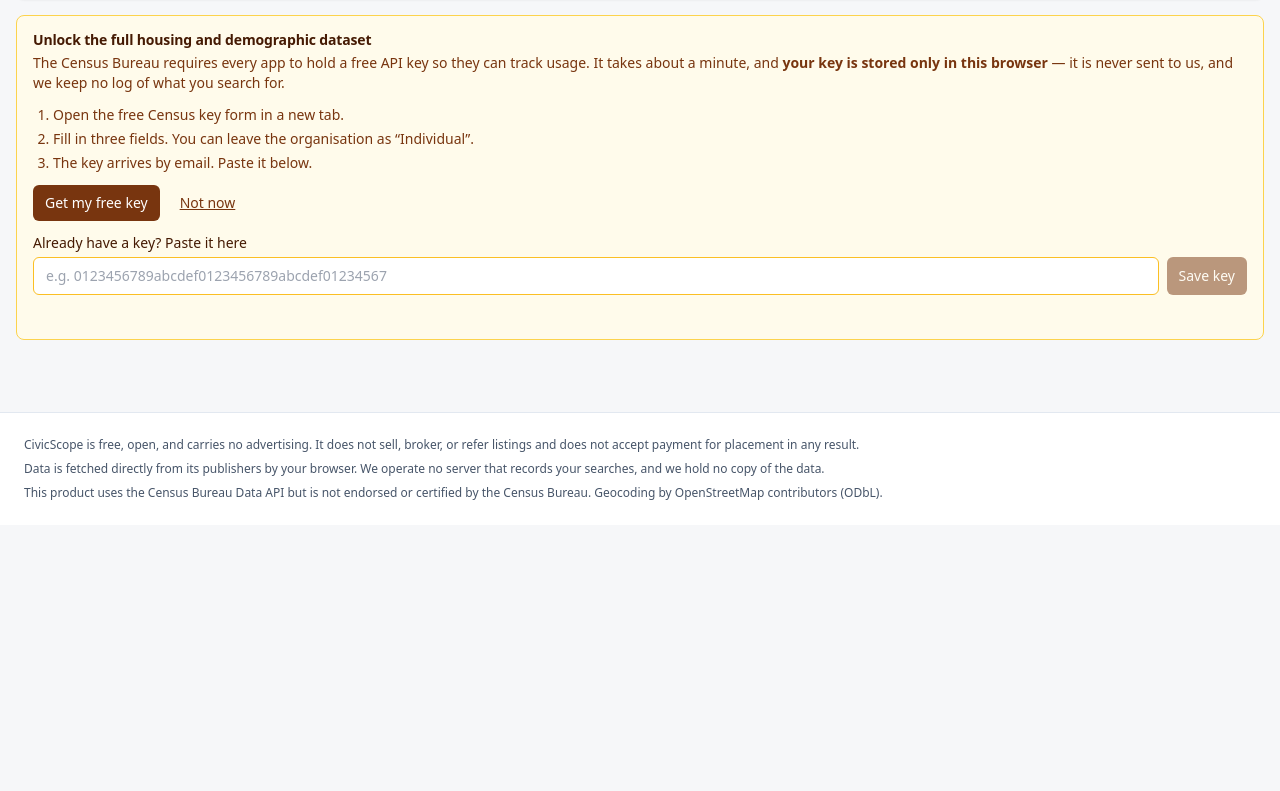
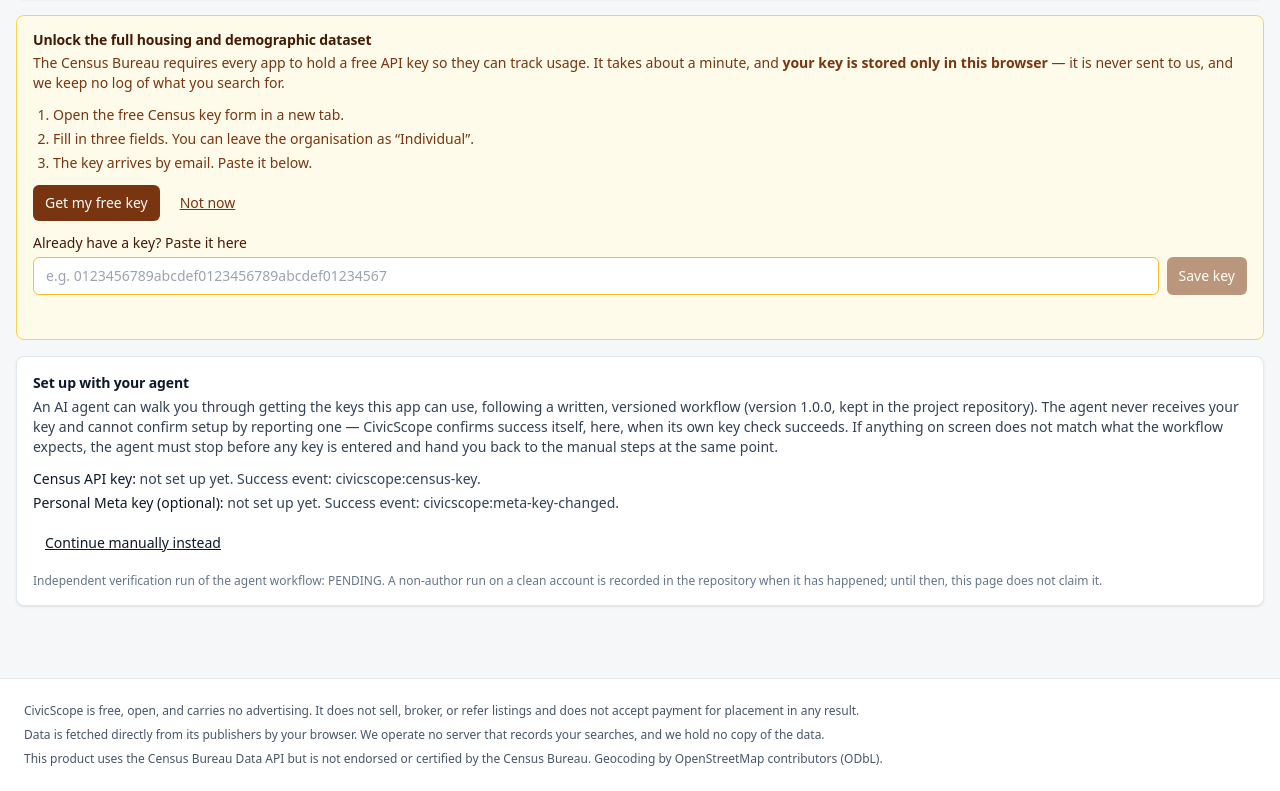
Before and after one commit to Sovereign-Communication/civicscope, a React (Vite) app: page / in a window 1280 px wide. Shown: the part 606-1397 px from the top of the page. Before the commit the page ends 1131 px from the top, so only its background shows below. Built offline with nearby package versions, Linux system fonts and the light colour scheme.

Commit message:
Add the F5a in-app agent handoff entry point

```diff
--- a/src/ui/App.tsx
+++ b/src/ui/App.tsx
@@ -23,6 +23,7 @@ import { StateFilter } from './StateFilter'
 import { MapView } from './MapView'
 import { sortSweepRows } from '../core/sweep-sorting'
 import { AskPanel } from './ai/AskPanel'
+import { AgentHandoff } from './ai/agent-handoff'
 import { figureInputsFromAreaRows, figureInputsFromMetrics } from './ai/figure-input'
 
 type View = 'explore' | 'map' | 'methodology'
@@ -500,6 +501,13 @@ export default function App() {
                 <KeyPrompt onDismiss={() => setShowKeyPrompt(false)} autoFocus={false} />
         </div>
       )}
+
+      {/* F5a entry point: agent-guided setup, confirmed only by the app's
+          own key events. Its manual button lands on the same KeyPrompt the
+          workflow's abort path hands off to. */}
+      <div className="mt-4">
+        <AgentHandoff onOpenManual={() => setShowKeyPrompt(true)} />
+      </div>
     </>
   )
 
--- /dev/null
+++ b/src/ui/ai/agent-handoff.tsx
@@ -0,0 +1,96 @@
+import { useEffect, useState } from 'react'
+import { CENSUS_KEY_EVENT, getCensusKey } from '../../core/censusKey'
+import { META_KEY_EVENT, hasMetaKey } from '../../core/ai/meta-key'
+import { AGENT_ONBOARDING_RUN_STATUS, WORKFLOW_VERSION } from '../../core/ai/agent-workflow'
+
+interface KeyConfirmations {
+  census: boolean
+  meta: boolean
+}
+
+function currentConfirmations(): KeyConfirmations {
+  return { census: getCensusKey() !== undefined, meta: hasMetaKey() }
+}
+
+/**
+ * F5a entry point: "set up with your agent".
+ *
+ * An AI agent can walk a user through key setup by following the
+ * versioned workflow in docs/agent-onboarding/workflow.v1.json. Two
+ * properties are enforced here rather than promised:
+ *
+ * - There is no key field and no "agent says it worked" input on this
+ *   surface. Setup success is confirmed only by the app's own key
+ *   events — the same events the app dispatches when it validates and
+ *   stores a key itself (see core/censusKey.ts and core/ai/meta-key.ts).
+ * - If a screen does not match the workflow's expectations, the
+ *   workflow halts before any key entry and hands off to the manual
+ *   path at the equivalent step; the button below is that path.
+ */
+export function AgentHandoff({ onOpenManual }: { onOpenManual?: () => void }) {
+  const [confirmed, setConfirmed] = useState<KeyConfirmations>(currentConfirmations)
+
+  useEffect(() => {
+    const onCensusKey = () =>
+      setConfirmed((c) => ({ ...c, census: getCensusKey() !== undefined }))
+    const onMetaKey = (e: Event) => {
+      const present = (e as CustomEvent<{ present?: boolean }>).detail?.present
+      setConfirmed((c) => ({ ...c, meta: present ?? hasMetaKey() }))
+    }
+    window.addEventListener(CENSUS_KEY_EVENT, onCensusKey)
+    window.addEventListener(META_KEY_EVENT, onMetaKey)
+    return () => {
+      window.removeEventListener(CENSUS_KEY_EVENT, onCensusKey)
+      window.removeEventListener(META_KEY_EVENT, onMetaKey)
+    }
+  }, [])
+
+  return (
+    <section aria-labelledby="agent-handoff-heading" className="panel panel-padded">
+      <h2 id="agent-handoff-heading" className="text-sm font-semibold text-slate-900">
+        Set up with your agent
+      </h2>
+      <p className="mt-1 text-sm text-slate-700">
+        An AI agent can walk you through getting the keys this app can use, following a written,
+        versioned workflow (version {WORKFLOW_VERSION}, kept in the project repository). The agent
+        never receives your key and cannot confirm setup by reporting one — CivicScope confirms
+        success itself, here, when its own key check succeeds. If anything on screen does not
+        match what the workflow expects, the agent must stop before any key is entered and hand
+        you back to the manual steps at the same point.
+      </p>
+
+      <ul className="mt-3 space-y-1 text-sm text-slate-700">
+        <li>
+          <span className="font-medium text-slate-900">Census API key:</span>{' '}
+          {confirmed.census
+            ? 'confirmed by CivicScope in this browser.'
+            : 'not set up yet. Success event: civicscope:census-key.'}
+        </li>
+        <li>
+          <span className="font-medium text-slate-900">Personal Meta key (optional):</span>{' '}
+          {confirmed.meta
+            ? 'confirmed by CivicScope in this browser.'
+            : 'not set up yet. Success event: civicscope:meta-key-changed.'}
+        </li>
+      </ul>
+
+      {onOpenManual && (
+        <div className="mt-3">
+          <button
+            type="button"
+            onClick={onOpenManual}
+            className="rounded-md px-3 py-2 text-sm text-slate-900 underline hover:text-slate-600 focus:outline-none focus-visible:ring-2 focus-visible:ring-slate-900"
+          >
+            Continue manually instead
+          </button>
+        </div>
+      )}
+
+      <p role="note" className="mt-3 text-xs text-slate-500">
+        Independent verification run of the agent workflow: {AGENT_ONBOARDING_RUN_STATUS}. A
+        non-author run on a clean account is recorded in the repository when it has happened;
+        until then, this page does not claim it.
+      </p>
+    </section>
+  )
+}
```
Also changed, not shown: 1 other file (tests, documents, lock files or other folders).
